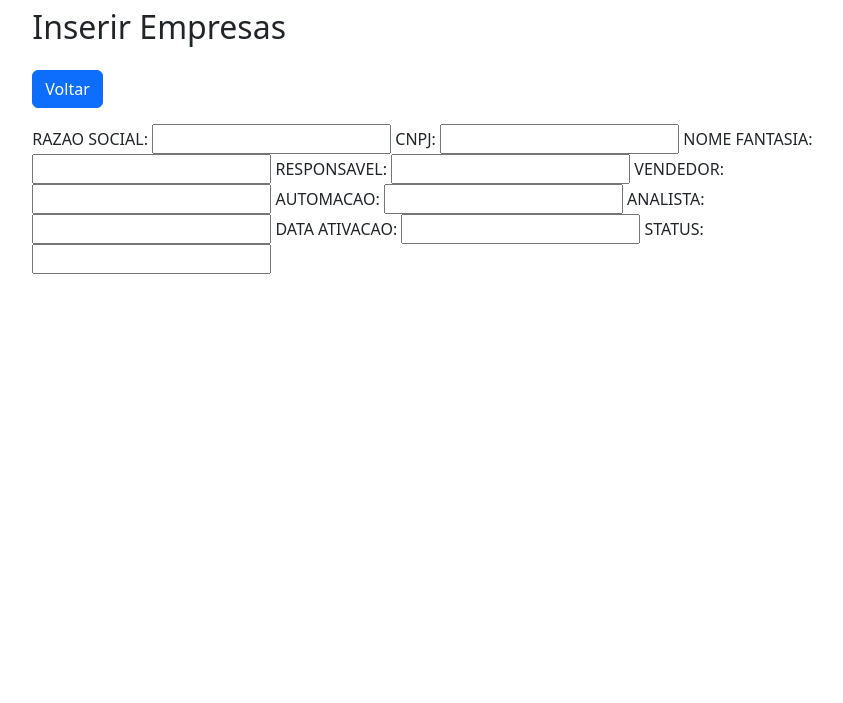
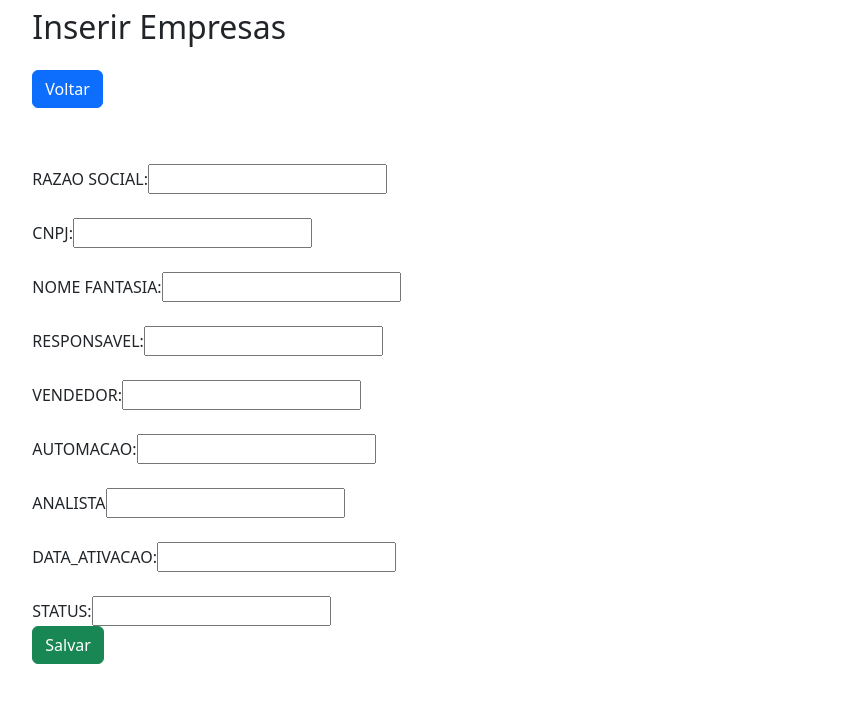
Before and after one commit to italosilva18/SuporteMPM, a Django app: page /form/ in a window 1280 px wide. Shown: the top 703 px of the page, without its empty margins (181-1024 px from the left). Run offline with Django 4.2, Linux system fonts and the light colour scheme.

Commit message:
Criação de crud

```diff
--- a/app/templates/form.html
+++ b/app/templates/form.html
@@ -11,11 +11,29 @@
     <h2>Inserir Empresas</h2>
 </div>
 <div class="col-8 m-auto pt-2 pb-2">
-    <a href="" class="btn btn-primary">Voltar</a>
+    <a href="/" class="btn btn-primary">Voltar</a>
 </div>
-<div class="col-8 m-auto pt-2 pb-2">
-{{form}}
+<div class="col-8 m-auto pt-4 pb-2">
+<!--{{form.as_p}}-->
+    <form name="form" id="form" method="post">
+        {% csrf_token %}
+        <div class="form-group mt-4">RAZAO SOCIAL:{{form.RAZAO_SOCIAL}}</div>
+        <div class="form-group mt-4">CNPJ:{{form.CNPJ}}</div>
+        <div class="form-group mt-4">NOME FANTASIA:{{form.NOME_FANTASIA}}</div>
+        <div class="form-group mt-4">RESPONSAVEL:{{form.RESPONSAVEL}}</div>
+        <div class="form-group mt-4">VENDEDOR:{{form.VENDEDOR}}</div>
+        <div class="form-group mt-4">AUTOMACAO:{{form.AUTOMACAO}}</div>
+        <div class="form-group mt-4">ANALISTA{{form.ANALISTA}}</div>
+        <div class="form-group mt-4">DATA_ATIVACAO:{{form.DATA_ATIVACAO}}</div>
+        <div class="form-group mt-4">STATUS:{{form.STATUS}}</div>
+         <div ></div>
+        <input type="submit" class="btn btn-success" value="Salvar">
+
+    </form>
 </div>
 
+
+
+</div>
 </body>
 </html>
```
